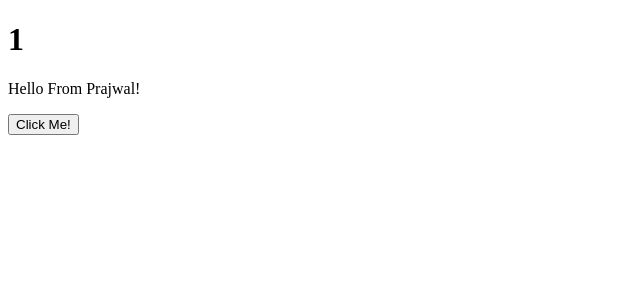
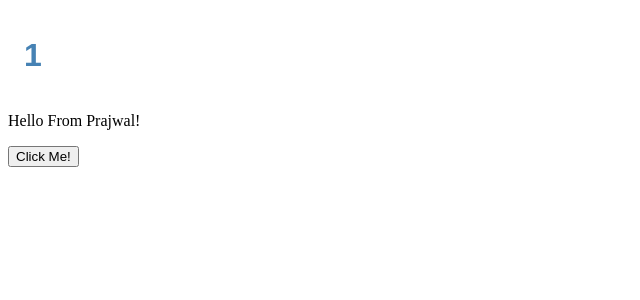
Before and after one commit to prajwal-hebbar-07/svelte-exploration, a SvelteKit app: page / in a window 1280 px wide. Shown: the top 300 px of the page, without its empty margins (0-640 px from the left). Built offline with nearby package versions, Linux system fonts and the light colour scheme.

Commit message:
style: enhance header appearance with custom styles

```diff
--- a/src/routes/+page.svelte
+++ b/src/routes/+page.svelte
@@ -8,3 +8,11 @@
 <h1>{number1}</h1>
 <p>Hello From Prajwal!</p>
 <button {onclick}>Click Me!</button>
+
+<style>
+    h1 {
+        color: steelblue;
+        font-family: 'Franklin Gothic Medium', 'Arial Narrow', Arial, sans-serif;
+        padding: 1rem;
+    }
+</style>
```
